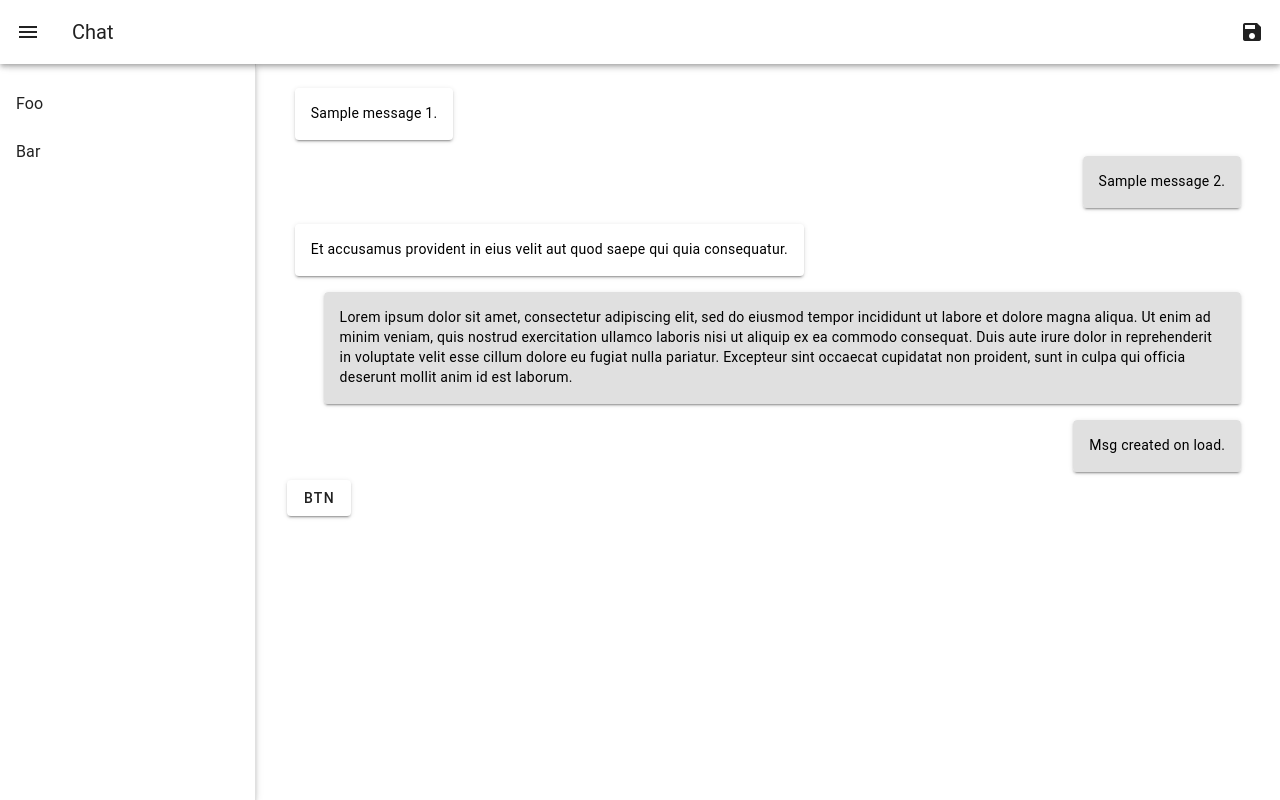
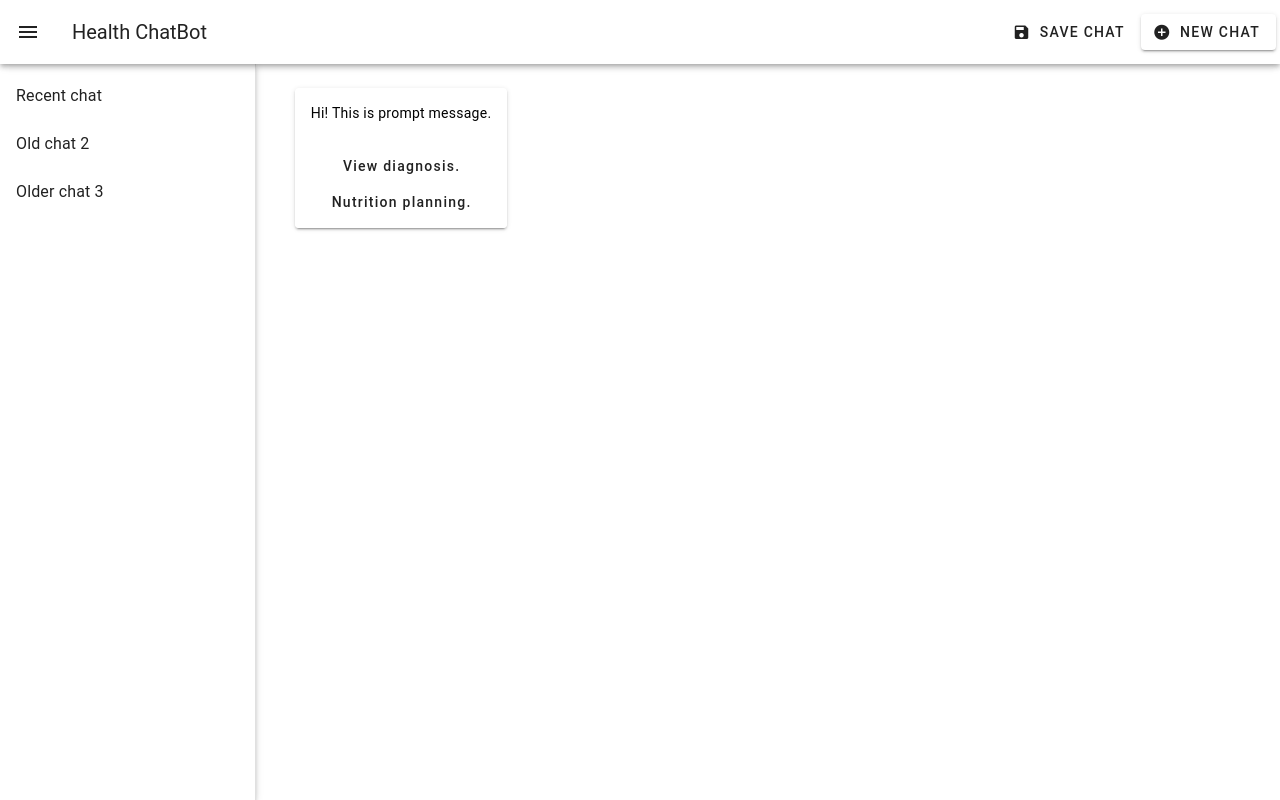
Before and after one commit to ysant77/IRS-PM-2023-10-28-GRP6-AIPoweredHealthConditionMonitoringAndNutritionalPlanning, a Vue app: page / in a window 1280 px wide. Built offline with nearby package versions, Linux system fonts and the light colour scheme.

Commit message:
basic front-end functions

```diff
--- a/src/App.vue
+++ b/src/App.vue
@@ -3,5 +3,4 @@
 </template>
 
 <script setup>
-  //
 </script>
--- /dev/null
+++ b/src/components/MsgCard.vue
@@ -0,0 +1,29 @@
+<template>
+  <v-card
+    w-auto
+    :text="msg.text"
+    :variant="msg.sender == 'user' ? 'tonal' : null"
+    elevation="2"
+  >
+    <template v-if="msg.options">
+      <v-list lines="one">
+        <v-btn
+          block
+          variant="text"
+          class="text-none text-left"
+          v-for="(opt, i) in msg.options"
+          :key="i"
+          @click.stop="$emit('sendMsg',opt.value)"
+        >
+          {{ opt.text }}
+        </v-btn>
+      </v-list>
+    </template>
+  </v-card>
+</template>
+
+<script>
+export default {
+  props: ["msg"],
+};
+</script>
--- a/src/layouts/default/Default.vue
+++ b/src/layouts/default/Default.vue
@@ -5,76 +5,89 @@
         <v-app-bar-nav-icon @click.stop="drawer = !drawer"></v-app-bar-nav-icon>
       </template>
 
-      <v-app-bar-title>Chat</v-app-bar-title>
+      <v-app-bar-title>Health ChatBot</v-app-bar-title>
 
       <template v-slot:append>
-        <v-btn icon="mdi-content-save">
-          <v-icon></v-icon>
-          <v-tooltip activator="parent"> Save chat </v-tooltip>
+        <v-btn
+          prepend-icon="mdi-content-save"
+          variant="flat"
+          @click.stop="saveChat"
+        >
+          Save Chat
+          <!-- <v-tooltip activator="parent"> Save chat </v-tooltip> -->
+        </v-btn>
+        <v-btn
+          prepend-icon="mdi-plus-circle"
+          variant="elevated"
+          @click.stop="newChat"
+        >
+          New Chat
         </v-btn>
       </template>
     </v-app-bar>
 
     <v-navigation-drawer v-model="drawer" elevation="3">
       <v-list>
-        <v-list :items="items"></v-list>
+        <v-list-item
+          link
+          v-for="item in historyList"
+          :key="item.title"
+          :title="item.title"
+          :to="{ name: 'ChatHistory', params: { cid: item.tstamp } }"
+        >
+          <v-tooltip activator="parent"> TIME </v-tooltip>
+        </v-list-item>
       </v-list>
     </v-navigation-drawer>
-
-    <!-- <v-app-bar height="100%" location="bottom" elevation="8">
-      <v-container>
-        <v-textarea
-          name="input-7-1"
-          variant="outlined"
-          rows="1"
-          auto-grow
-          placeholder="Input..."
-        ></v-textarea>
-      </v-container>
-    </v-app-bar> -->
 
     <v-main
       class="d-flex align-center justify-center"
       style="min-height: 300px"
     >
-      <router-view></router-view>
+      <router-view :save="save"></router-view>
     </v-main>
   </v-layout>
 </template>
 
-
-<!-- <script setup>
-  var drawer = null;
-  var items = [
-      {
-        title: "Foo",
-        value: "foo",
-      },
-      {
-        title: "Bar",
-        value: "bar",
-      },
-    ];
-</script> -->
-
 <script>
 export default {
   data: () => ({
+    save: 0,
     drawer: null,
-    items: [
-      {
-        title: "Foo",
-        value: "foo",
-      },
-      {
-        title: "Bar",
-        value: "bar",
-      },
-    ],
+
+    historyList: null,
   }),
 
-  created() {
-    console.log('114514!');
+  methods: {
+    // Call Methods of Chat view. (Other ways do not work.)
+    saveChat() {
+      this.save++;
+    },
+
+    newChat() {
+      this.$route.push({name:'NewChat'});
+    },
+
+    loadHistories() {
+      this.historyList = [
+        {
+          title: "Recent chat",
+          tstamp: 1695562257580,
+        },
+        {
+          title: "Old chat 2",
+          tstamp: 1695532257580,
+        },
+        {
+          title: "Older chat 3",
+          tstamp: 1694532257580,
+        },
+      ];
+    },
+  },
+
+  mounted() {
+    this.loadHistories();
   },
 };
 </script>
--- a/src/router/index.js
+++ b/src/router/index.js
@@ -8,11 +8,17 @@ const routes = [
     children: [
       {
         path: '',
-        name: 'Chat',
+        name: 'NewChat',
         // route level code-splitting
         // this generates a separate chunk (about.[hash].js) for this route
         // which is lazy-loaded when the route is visited.
         component: () => import(/* webpackChunkName: "home" */ '@/views/Chat.vue'),
+      },
+      {
+        path: '/c/:cid',
+        name: 'ChatHistory',
+        component: () => import('@/views/Chat.vue'),
+        props: true,
       },
 
     ],
--- a/src/views/Chat.vue
+++ b/src/views/Chat.vue
@@ -1,4 +1,5 @@
 <template>
+  <title>{{ chatTitle }}</title>
   <v-container>
     <template v-for="(msg, i) in msgList" :key="i">
       <div
@@ -6,79 +7,120 @@
         :class="msg.sender == 'bot' ? 'justify-start' : 'justify-end'"
         :style="msgStyles[msg.sender]"
       >
-        <v-card
-          w-auto
-          :text="msg.text"
-          :variant="msg.sender == 'user' ? 'tonal' : 'default'"
-          elevation="2"
-        ></v-card>
+        <MsgCard
+          :msg="msg"
+          @sendMsg="
+            (msg) => {
+              sendMsg(msg);
+            }
+          "
+        />
       </div>
     </template>
-
-    <v-btn @click="bindBtn">Btn</v-btn>
   </v-container>
 </template>
 
 <script setup>
+import MsgCard from "@/components/MsgCard.vue";
 </script>
 
 <script>
 export default {
+  props: ["cid", "save"],
   data: () => ({
-    msgList: [
-      {
-        sender: "bot",
-        type: 0,
-        text: "Sample message 1.",
-      },
-      {
-        sender: "user",
-        type: 0,
-        text: "Sample message 2.",
-      },
-      {
-        sender: "bot",
-        type: 0,
-        text: "Et accusamus provident in eius velit aut quod saepe qui quia consequatur. ",
-      },
-      {
-        sender: "user",
-        type: 0,
-        text: "Lorem ipsum dolor sit amet, consectetur adipiscing elit, sed do eiusmod tempor incididunt ut labore et dolore magna aliqua. Ut enim ad minim veniam, quis nostrud exercitation ullamco laboris nisi ut aliquip ex ea commodo consequat. Duis aute irure dolor in reprehenderit in voluptate velit esse cillum dolore eu fugiat nulla pariatur. Excepteur sint occaecat cupidatat non proident, sunt in culpa qui officia deserunt mollit anim id est laborum.",
-      },
-    ],
+    chatTitle: "chat title",
+    msgList: null,
+
     msgStyles: {
       bot: {
-        "margin-right": "3%",
+        "margin-right": "5%",
       },
       user: {
-        "margin-left": "3%",
+        "margin-left": "5%",
       },
     },
   }),
 
   methods: {
-    createMsg(text) {
+    // add new msg to list
+    createMsg(text, sender) {
       this.msgList.push({
-        sender: "user",
+        sender: sender,
         text: text,
       });
       this.scrollDown();
     },
 
-    bindBtn() {
-      this.createMsg('Another msg.')
+    // scroll to bottom
+    scrollDown() {
+      var el = document.getElementsByClassName("chat-line");
+      el[el.length - 1].scrollIntoView();
     },
 
-    scrollDown() {
-      var el = document.getElementsByClassName('chat-line');
-      el[el.length-1].scrollIntoView();
+    /* Need to stop user from sending until it's done. */
+    sendMsg(text) {
+      this.createMsg(text, "user");
+      var ret_text = this.getReply(text);
+      this.createMsg(ret_text, "bot");
+    },
+
+    /* Edit this for API. */
+    getReply(text) {
+      return 'Reply to message "' + text + '"';
+    },
+
+    saveChat() {
+      const cid = Date.now();
+      const save = {
+        chatTitle: this.chatTitle,
+        msgList: this.msgList,
+      };
+      console.log("Chat saved" + this.chatTitle);
+    },
+
+    loadChat(cid) {
+      this.msgList = [
+        {
+          sender: "bot",
+          text: "Hi! This is prompt message.",
+          options: [
+            { text: "View diagnosis.", value: "View diagnosis of..." },
+            { text: "Nutrition planning.", value: "Nutrition plans." },
+          ],
+        },
+      ];
+    },
+  },
+
+  beforeRouteEnter(to, from, next) {
+    next(vm => {
+
+    })
+  },
+
+  // hook, when page is loaded
+  mounted() {
+    if (this.cid) {
+      this.loadChat(this.cid);
+      this.chatTitle = "Chat";
+    } else {
+      this.msgList = [
+        {
+          sender: "bot",
+          text: "Hi! This is prompt message.",
+          options: [
+            { text: "View diagnosis.", value: "View diagnosis of..." },
+            { text: "Nutrition planning.", value: "Nutrition plans." },
+          ],
+        },
+      ];
+      this.chatTitle = "New chat";
     }
   },
 
-  // hook
-  mounted() {
-    this.createMsg('Msg created on load.');
+  // to receive signal that calls the method
+  watch: {
+    save: "saveChat",
   },
 };
 </script>
```
